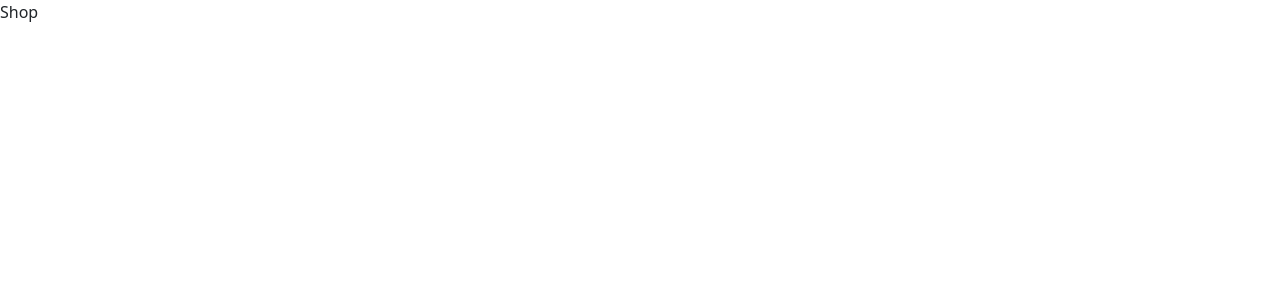
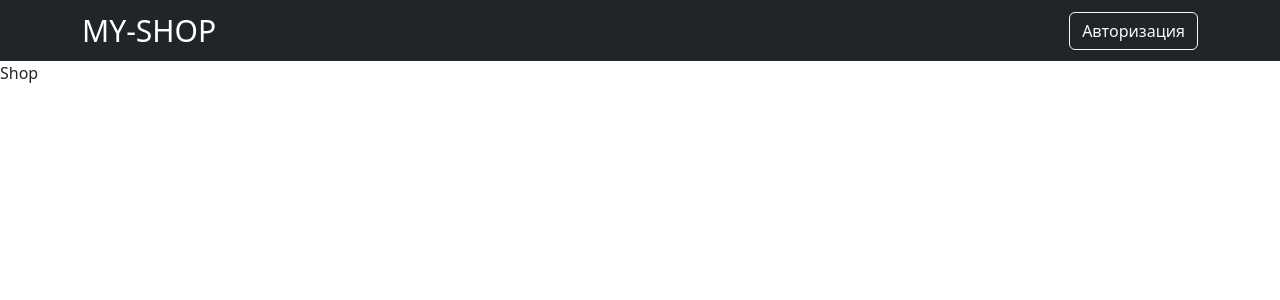
Before and after one commit to jang1988/online-store-fullstack, a React (Create React App) app in the folder client/: page / in a window 1280 px wide. Shown: the top 300 px of the page. Built offline with nearby package versions, Linux system fonts and the light colour scheme.

Commit message:
createNavBar

```diff
--- a/client/src/App.js
+++ b/client/src/App.js
@@ -1,10 +1,12 @@
 import React from 'react';
 import { BrowserRouter } from 'react-router-dom';
 import AppRouter from './components/AppRouter';
+import NavBar from './components/Navbar';
 
 function App() {
   return (
     <BrowserRouter>
+      <NavBar />
       <AppRouter />
     </BrowserRouter>
   );
--- a/client/src/components/AppRouter.jsx
+++ b/client/src/components/AppRouter.jsx
@@ -7,7 +7,6 @@
 
 const AppRouter = () => {
   const {user} = useContext(Context);
-  console.log('user: ', user)
   return (
     <Routes>
       {user.isAuth &&
--- a/client/src/components/Navbar.jsx
+++ b/client/src/components/Navbar.jsx
@@ -1,11 +1,38 @@
 import React, { useContext } from 'react';
-import { Context } from '..';
+import { Context } from '../index';
+import Navbar from 'react-bootstrap/navbar';
+import Nav from 'react-bootstrap/nav';
+import Container from 'react-bootstrap/container';
+import { Button } from 'react-bootstrap';
+import { NavLink } from 'react-router-dom';
+import { SHOP_ROUTE } from '../utils/consts';
+import { observer } from 'mobx-react-lite';
 
-const Navbar = () => {
-  const {user} = useContext(Context)
+const NavBar = observer(() => {
+  const { user } = useContext(Context);
+  console.log('user: ', user);
+
   return (
-    <></>
+    <Navbar bg="dark" variant="dark">
+      <Container>
+        <NavLink style={{ color: 'white', fontSize: 30, textDecoration: 'none' }} to={SHOP_ROUTE}>
+          MY-SHOP
+        </NavLink>
+        {user.isAuth ? (
+          <Nav className="ml-auto" style={{ color: 'white' }}>
+            <Button variant={'outline-light'}>Админ панель</Button>
+            <Button variant={'outline-light'} className="ms-2">Выйти</Button>
+          </Nav>
+        ) : (
+          <Nav className="ml-auto" style={{ color: 'white' }}>
+            <Button variant={'outline-light'} onClick={() => user.setIsAuth(true)}>
+              Авторизация
+            </Button>
+          </Nav>
+        )}
+      </Container>
+    </Navbar>
   );
-}
+});
 
-export default Navbar;
+export default NavBar;
```
